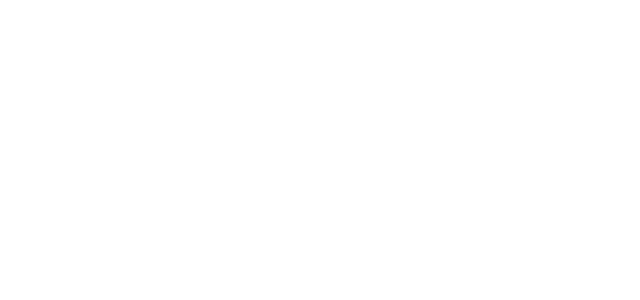
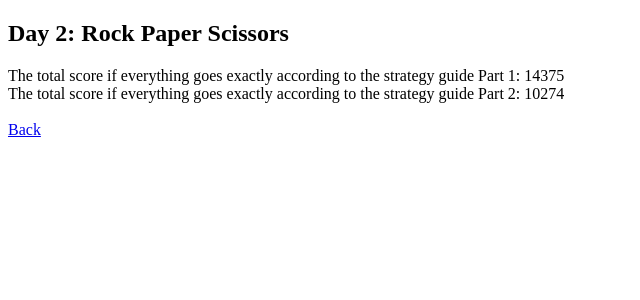
Before and after one commit to nyahehnagi/adventofcode2022, a React app: page /rpsgame in a window 1280 px wide. Before the commit this address had no page. Shown: the top 300 px of the page, without its empty margins (0-640 px from the left). Built offline with nearby package versions, Linux system fonts and the light colour scheme.

Commit message:
adding additional routing and linted

```diff
--- a/src/components/App/App.tsx
+++ b/src/components/App/App.tsx
@@ -2,15 +2,10 @@
 import { Routes, Route } from "react-router-dom"
 import CaloriesRoute from "../../routes/CaloriesRoute";
 import CampCleanupRoute from "../../routes/CampCleanupRoute";
+import RucksacksRoute from "../../routes/RucksacksRoute";
+import RPSGameRoute from "../../routes/RPSGameRoute";
 import Home from "../Home/Home";
 
-// import RPSGame from "../RPSGame/RPSGame";
-// import Rucksacks from "../Rucksacks/Rucksacks";
-// import day2 from '/data/day2.txt';
-// import day3 from '/data/day3.txt';
-
-
-// TODO add routing
 const App = ():ReactElement => {
   return (
     <div>
@@ -18,6 +13,8 @@
         <Route path="/" element={ <Home/> } />
         <Route path="calories" element={ <CaloriesRoute/> } />
         <Route path="campcleanup" element={ <CampCleanupRoute/> } />
+        <Route path="rucksacks" element={ <RucksacksRoute/> } />
+        <Route path="rpsgame" element={ <RPSGameRoute/> } />
       </Routes>
     </div>
 
--- a/src/components/Calories/Calories.tsx
+++ b/src/components/Calories/Calories.tsx
@@ -1,28 +1,33 @@
-import React, { ReactElement } from 'react';
+import React, { ReactElement } from "react";
+import { Link } from "react-router-dom";
 
-const Calories = ({data}:ICalories): ReactElement => {
-
+const Calories = ({ data }: ICalories): ReactElement => {
   type backpack = {
     foodCalories: number[];
   };
-  const inputData: string[] = data.split('\n');
+  const inputData: string[] = data.split("\n");
   const backpacks: backpack[] = [];
 
   //sum the contents of one backpack
   const sumBackpack = (backpack: backpack): number => {
-    return backpack.foodCalories.reduce((sum: number, element:number) => sum + element, 0);
+    return backpack.foodCalories.reduce(
+      (sum: number, element: number) => sum + element,
+      0
+    );
   };
 
   const sortBackpacks = (backpacks: backpack[]): backpack[] => {
-    return backpacks.sort((a, b) => {
-       return sumBackpack(a) - sumBackpack(b);
-    }).reverse();;
+    return backpacks
+      .sort((a, b) => {
+        return sumBackpack(a) - sumBackpack(b);
+      })
+      .reverse();
   };
 
-  const setUpBackPacks = (inputData: string[], backpacks:backpack[]): void => {
+  const setUpBackPacks = (inputData: string[], backpacks: backpack[]): void => {
     let backpack: backpack = { foodCalories: [] };
     inputData.forEach((foodCalorie) => {
-      if (foodCalorie === '') {
+      if (foodCalorie === "") {
         backpacks.push(backpack);
         backpack = { foodCalories: [] };
       } else {
@@ -35,20 +40,29 @@
 
   setUpBackPacks(inputData, backpacks);
 
-  const getCalories = (backpacks: backpack[], takeNum: number ): number => {
+  const getCalories = (backpacks: backpack[], takeNum: number): number => {
     const slicedArry = backpacks.slice(0, takeNum);
-    return slicedArry.reduce((sum: number, backpack:backpack) => sum + sumBackpack(backpack), 0)
+    return slicedArry.reduce(
+      (sum: number, backpack: backpack) => sum + sumBackpack(backpack),
+      0
+    );
   };
 
   return (
+    <div>
+      <h2>Day 1: Calories</h2>
       <div>
-          <h2>Day 1: Calories</h2>
-          <div>Elf carrying most amount of calories is: {getCalories(backpacks, 1)}</div>
-          <div>The sum of the calories of the 3 elves carrying the most calories: {getCalories(backpacks, 3)}</div>
+        Elf carrying most amount of calories is: {getCalories(backpacks, 1)}
       </div>
+      <div>
+        The sum of the calories of the 3 elves carrying the most calories:{" "}
+        {getCalories(backpacks, 3)}
+      </div>
+      <br></br>
+      <Link to="/">Back</Link>
+    </div>
   );
-
-}
+};
 
 interface ICalories {
   data: string;
--- a/src/components/CampCleanup/CampCleanup.tsx
+++ b/src/components/CampCleanup/CampCleanup.tsx
@@ -1,7 +1,7 @@
 import React, { ReactElement } from "react";
+import { Link } from "react-router-dom";
 
 const CampCleanup = ({ data }: IData): ReactElement => {
-
   const lines: string[] = data.split("\n");
 
   const calculateCount = (): [number, number] => {
@@ -14,18 +14,25 @@
       // + sign in front of a string converts it to a number
       const [start1, end1, start2, end2] = [+a[0], +a[1], +b[0], +b[1]];
 
-      if ((start1 <= start2 && end1 >= end2) || (start1 >= start2 && end1 <= end2)) overlaps++;
+      if (
+        (start1 <= start2 && end1 >= end2) ||
+        (start1 >= start2 && end1 <= end2)
+      )
+        overlaps++;
       if (end1 >= start2 && end2 >= start1) partialOverlaps++;
     }
-    return [overlaps, partialOverlaps]
-
+    return [overlaps, partialOverlaps];
   };
 
   return (
     <div>
       <h2>Day 4: Camp Cleanup</h2>
-      <div>The total pairs that contain the other - Part 1: {calculateCount()[0]}</div>
+      <div>
+        The total pairs that contain the other - Part 1: {calculateCount()[0]}
+      </div>
       <div>The total pairs that overlap - Part 2: {calculateCount()[1]}</div>
+      <br></br>
+      <Link to="/">Back</Link>
     </div>
   );
 };
--- a/src/components/Home/Home.tsx
+++ b/src/components/Home/Home.tsx
@@ -1,27 +1,22 @@
 import { Link } from "react-router-dom";
-import React from 'react';
+import React from "react";
 
 function Home() {
   return (
     <div>
       <h1>Advent of Code 2022</h1>
-        <nav>
+      <nav>
         <ul>
           <li>
             <Link to="calories">Day 1 Calories</Link>
           </li>
-          <li>
-            add links to Day 2
-          </li>
-          <li>
-            add links to Day 3
-          </li>
+          <li><Link to="rpsgame">Day 2 RPS</Link></li>
+          <li><Link to="rucksacks">Day 3 Rucksacks</Link></li>
           <li>
             <Link to="campcleanup">Day 4 Camp Cleanup</Link>
           </li>
         </ul>
-        </nav>
-
+      </nav>
     </div>
   );
 }
--- a/src/components/RPSGame/RPSGame.tsx
+++ b/src/components/RPSGame/RPSGame.tsx
@@ -1,5 +1,5 @@
-import React, { ReactElement } from 'react';
-
+import React, { ReactElement } from "react";
+import { Link } from "react-router-dom";
 // Part 1
 // X Rock
 // Y Paper
@@ -14,35 +14,35 @@
 // X Lose
 // Y Draw
 // Z Win
-const RPSGame = ({data}:IData): ReactElement => {
+const RPSGame = ({ data }: IData): ReactElement => {
   const rpsElfToPlayer: { [key: string]: string } = {
-    'A': 'X',
-    'B': 'Y',
-    'C': 'Z'
+    A: "X",
+    B: "Y",
+    C: "Z",
   };
 
-  const rpsRulesElfWin : { [key: string]: string } = {
-    'A': 'Z',
-    'B': 'X',
-    'C': 'Y'
+  const rpsRulesElfWin: { [key: string]: string } = {
+    A: "Z",
+    B: "X",
+    C: "Y",
   };
 
-  const rpsRulesElfLose : { [key: string]: string } = {
-    'A': 'Y',
-    'B': 'Z',
-    'C': 'X'
+  const rpsRulesElfLose: { [key: string]: string } = {
+    A: "Y",
+    B: "Z",
+    C: "X",
   };
 
-  const playerShapeScore : { [key: string]: number } = {
-    'X': 1,
-    'Y': 2,
-    'Z': 3
+  const playerShapeScore: { [key: string]: number } = {
+    X: 1,
+    Y: 2,
+    Z: 3,
   };
 
-  const loseDrawWin : { [key: string]: number } = {
-    'X': 0,
-    'Y': 3,
-    'Z': 6
+  const loseDrawWin: { [key: string]: number } = {
+    X: 0,
+    Y: 3,
+    Z: 6,
   };
 
   const calculateScore = (): [number, number] => {
@@ -55,12 +55,12 @@
       const lineArray: string[] = line.split(" ");
       const elf: string = lineArray[0];
       const player: string = lineArray[1];
-      part1Score += calculateGameScorePart1(elf, player)
-      part2Score += calculateGameScorePart2(elf, player)
+      part1Score += calculateGameScorePart1(elf, player);
+      part2Score += calculateGameScorePart2(elf, player);
     }
 
     return [part1Score, part2Score];
-  }
+  };
 
   const calculateGameScorePart1 = (elf: string, player: string): number => {
     let gameScore: number = 0;
@@ -76,7 +76,7 @@
       gameScore += 6;
     }
     return gameScore;
-  }
+  };
 
   const calculateGameScorePart2 = (elf: string, player: string): number => {
     let gameScore: number = 0;
@@ -84,40 +84,47 @@
     gameScore += loseDrawWin[player];
 
     // Decide what is players shape depending on what the game outcome is
-    switch(player){
-      case 'X':{
+    switch (player) {
+      case "X": {
         // Player Lose
-        gameScore += playerShapeScore[rpsRulesElfWin[elf]]
+        gameScore += playerShapeScore[rpsRulesElfWin[elf]];
         break;
       }
-      case 'Y':{
+      case "Y": {
         // Draw
-        gameScore += playerShapeScore[rpsElfToPlayer[elf]]
+        gameScore += playerShapeScore[rpsElfToPlayer[elf]];
         break;
       }
-      case 'Z':{
+      case "Z": {
         // Player Win
-        gameScore += playerShapeScore[rpsRulesElfLose[elf]]
+        gameScore += playerShapeScore[rpsRulesElfLose[elf]];
         break;
       }
     }
     return gameScore;
-  }
+  };
 
   const [part1Score, part2Score] = calculateScore();
 
   return (
     <div>
       <h2>Day 2: Rock Paper Scissors</h2>
-        <div>The total score if everything goes exactly according to the strategy guide Part 1: {part1Score}</div>
-        <div>The total score if everything goes exactly according to the strategy guide Part 2: {part2Score}</div>
+      <div>
+        The total score if everything goes exactly according to the strategy
+        guide Part 1: {part1Score}
+      </div>
+      <div>
+        The total score if everything goes exactly according to the strategy
+        guide Part 2: {part2Score}
+      </div>
+      <br></br>
+      <Link to="/">Back</Link>
     </div>
   );
 };
-
 
 interface IData {
   data: string;
 }
 
-export default RPSGame
+export default RPSGame;
--- a/src/components/Rucksacks/Rucksacks.tsx
+++ b/src/components/Rucksacks/Rucksacks.tsx
@@ -1,4 +1,5 @@
 import React, { ReactElement } from "react";
+import { Link } from "react-router-dom";
 
 const Rucksacks = ({ data }: IData): ReactElement => {
   const lines: string[] = data.split("\n");
@@ -105,7 +106,7 @@
     return commonCharactersInThreeStrings[0];
   };
 
-// get a group of 3 lines until the end of the array
+  // get a group of 3 lines until the end of the array
   const getThreeLines = (index: number): [string, string, string] => {
     const line1: string = lines[index];
     const line2: string = lines[index + 1];
@@ -134,11 +135,15 @@
     <div>
       <h2>Day 3: Rucksacks</h2>
       <div>
-        Sum of item types that appears in both compartments of each rucksack:{sumCommonCharacterValues()}
+        Sum of item types that appears in both compartments of each rucksack:
+        {sumCommonCharacterValues()}
       </div>
       <div>
-        Sum of the priorities of the item types: {sumCommonCharacterValuesInThreeLines()}
+        Sum of the priorities of the item types:{" "}
+        {sumCommonCharacterValuesInThreeLines()}
       </div>
+      <br></br>
+      <Link to="/">Back</Link>
     </div>
   );
 };
--- /dev/null
+++ b/src/routes/RPSGameRoute.tsx
@@ -0,0 +1,13 @@
+import React, { ReactElement } from "react";
+import RPSGame from "../components/RPSGame/RPSGame";
+import day2 from "/data/day2.txt";
+
+const RPSGameRoute = (): ReactElement => {
+  return (
+    <>
+      <RPSGame data={day2} />
+    </>
+  );
+};
+
+export default RPSGameRoute;
--- /dev/null
+++ b/src/routes/RucksacksRoute.tsx
@@ -0,0 +1,13 @@
+import React, { ReactElement } from "react";
+import Rucksacks from "../components/Rucksacks/Rucksacks";
+import day3 from "/data/day3.txt";
+
+const RucksacksRoute = (): ReactElement => {
+  return (
+    <>
+      <Rucksacks data={day3} />
+    </>
+  );
+};
+
+export default RucksacksRoute;
```
Also changed, not shown: src/index.tsx (+3 -29 lines), src/routes/CaloriesRoute.tsx (+7 -8 lines), src/routes/CampCleanupRoute.tsx (+7 -8 lines), 2 other files (tests, documents, lock files or other folders). Lines whose indentation alone changed are shown as unchanged.
